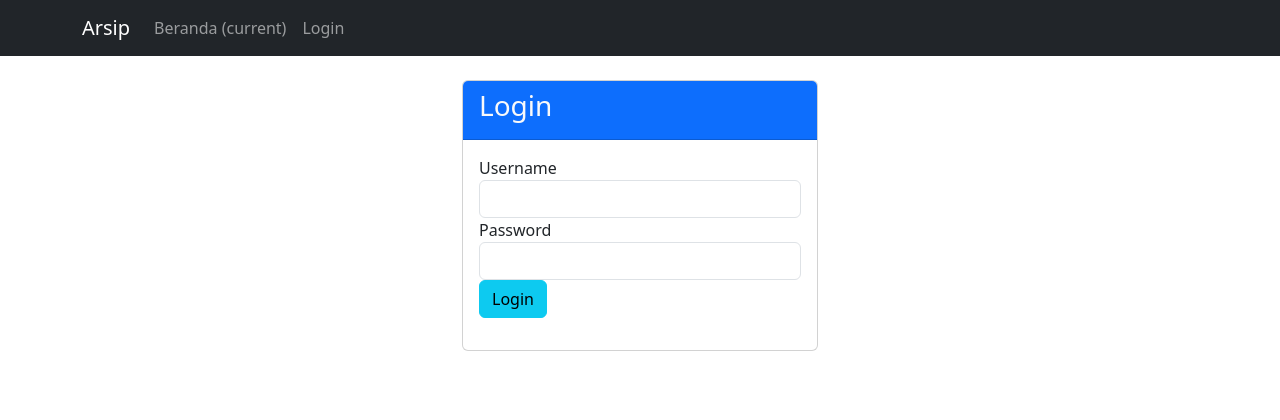
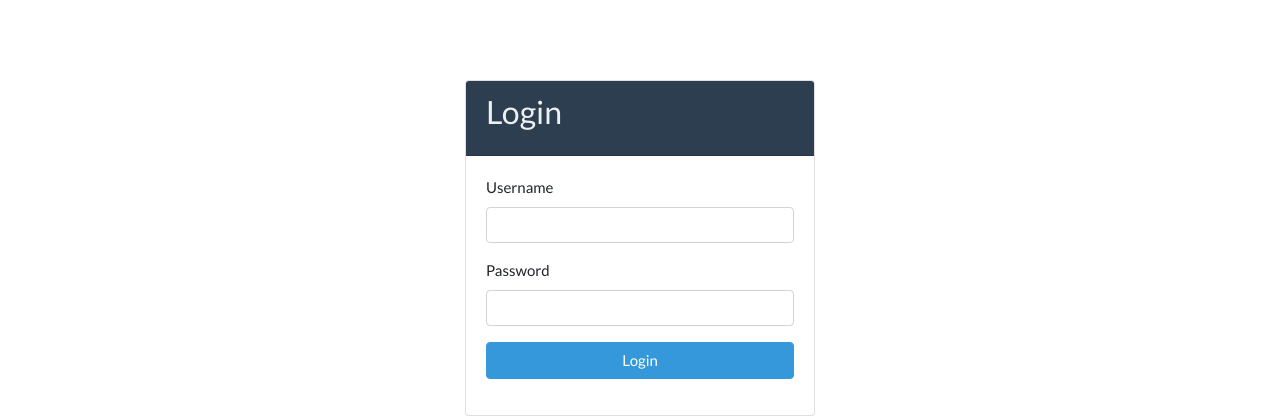
Before and after one commit to yohantoro/aplikasi-arsip, a PHP site: page /login.php in a window 1280 px wide. Shown: the top 420 px of the page. Run offline with PHP 8.4, Linux system fonts and the light colour scheme; some libraries are stand-ins or nearby versions.

Commit message:
change layout

```diff
--- a/login.php
+++ b/login.php
@@ -1,43 +1,26 @@
 <!doctype html>
 <html lang="en">
+
 <head>
 
     <meta charset="utf-8">
     <meta name="viewport" content="width=device-width, initial-scale=1, shrink-to-fit=no">
 
-    <link rel="stylesheet" href="assets/bootstrap/css/bootstrap.css">
+    <link rel="stylesheet" href="https://cdn.jsdelivr.net/npm/bootstrap@4.6.2/dist/css/bootstrap.min.css" integrity="sha384-xOolHFLEh07PJGoPkLv1IbcEPTNtaed2xpHsD9ESMhqIYd0nLMwNLD69Npy4HI+N" crossorigin="anonymous">
     <link rel="stylesheet" href="assets/app/style.css">
+    <link rel="stylesheet" href="assets/themes/flatly/bootstrap.min.css">
 
     <title>Arsip</title>
 
 </head>
 
 <body>
-    <nav class="navbar navbar-expand-md navbar-dark bg-dark fixed-top">
-        <div class="container">
-            <a class="navbar-brand" href="index.php">Arsip</a>
-            <button class="navbar-toggler" type="button" data-toggle="collapse" data-target="#navbarsExampleDefault" aria-controls="navbarsExampleDefault" aria-expanded="false" aria-label="Toggle navigation">
-                <span class="navbar-toggler-icon"></span>
-            </button>
-
-            <div class="collapse navbar-collapse" id="navbarsExampleDefault">
-                <ul class="navbar-nav ml-auto">
-                    <li class="nav-item">
-                        <a class="nav-link" href="index.php">Beranda <span class="sr-only">(current)</span></a>
-                    </li>
-                    <li class="nav-item">
-                        <a class="nav-link" href="login.php">Login</a>
-                    </li>
-                </ul>
-            </div>
-        </div>
-    </nav>
 
     <main role="main" class="container">
 
         <div class="row justify-content-center">
             <div class="col-lg-4">
-                <?php if (isset($_GET['error_message'])): ?>
+                <?php if (isset($_GET['error_message'])) : ?>
                     <div class="alert alert-danger">
                         <?= $_GET['error_message'] ?>
                     </div>
@@ -68,10 +51,11 @@
             </div>
         </div>
 
-        </main><!-- /.container -->
+    </main><!-- /.container -->
 
-        <script src="assets/jquery/jquery-3.3.1.min.js"></script>
-        <script src="assets/popper/popper.min.js"></script>
-        <script src="assets/bootstrap/js/bootstrap.min.js"></script>
-    </body>
+    <script src="https://cdn.jsdelivr.net/npm/jquery@3.5.1/dist/jquery.slim.min.js" integrity="sha384-DfXdz2htPH0lsSSs5nCTpuj/zy4C+OGpamoFVy38MVBnE+IbbVYUew+OrCXaRkfj" crossorigin="anonymous"></script>
+    <script src="https://cdn.jsdelivr.net/npm/popper.js@1.16.1/dist/umd/popper.min.js" integrity="sha384-9/reFTGAW83EW2RDu2S0VKaIzap3H66lZH81PoYlFhbGU+6BZp6G7niu735Sk7lN" crossorigin="anonymous"></script>
+    <script src="https://cdn.jsdelivr.net/npm/bootstrap@4.6.2/dist/js/bootstrap.min.js" integrity="sha384-+sLIOodYLS7CIrQpBjl+C7nPvqq+FbNUBDunl/OZv93DB7Ln/533i8e/mZXLi/P+" crossorigin="anonymous"></script>
+</body>
+
 </html>
```
